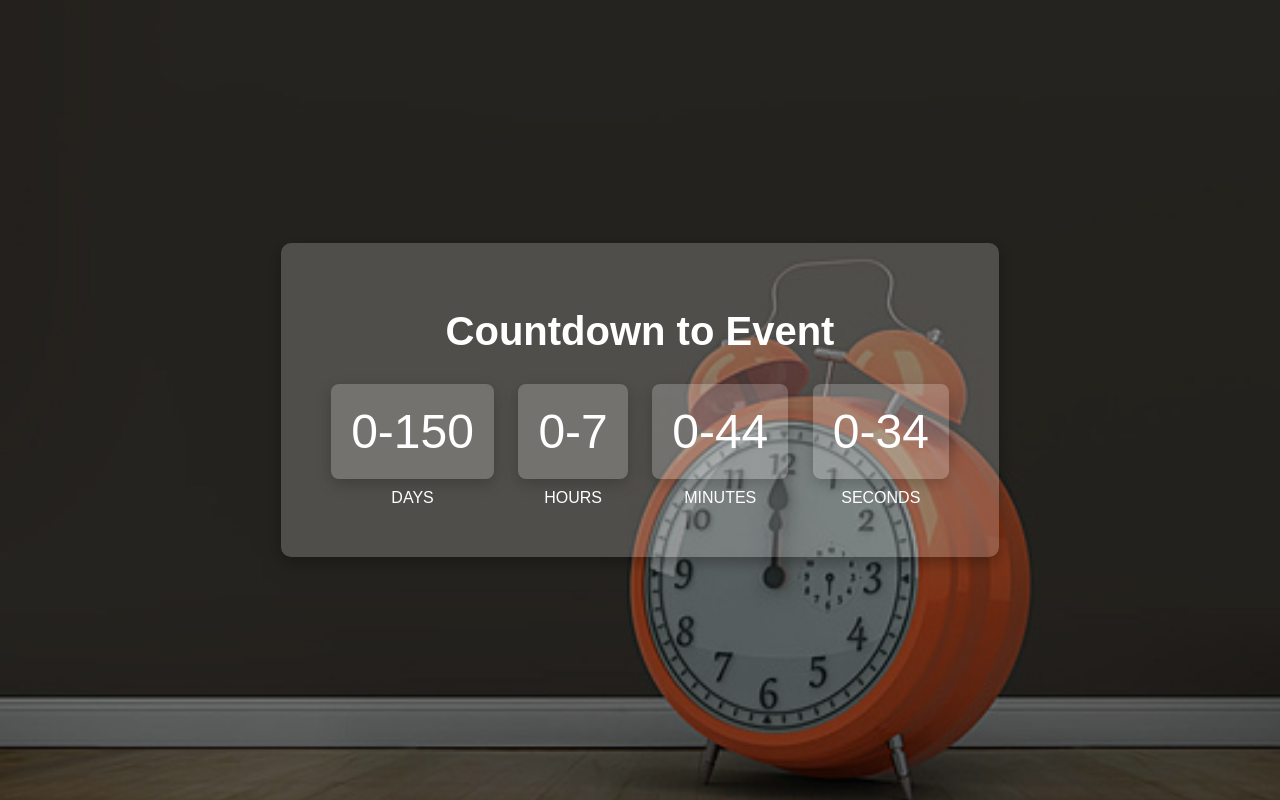
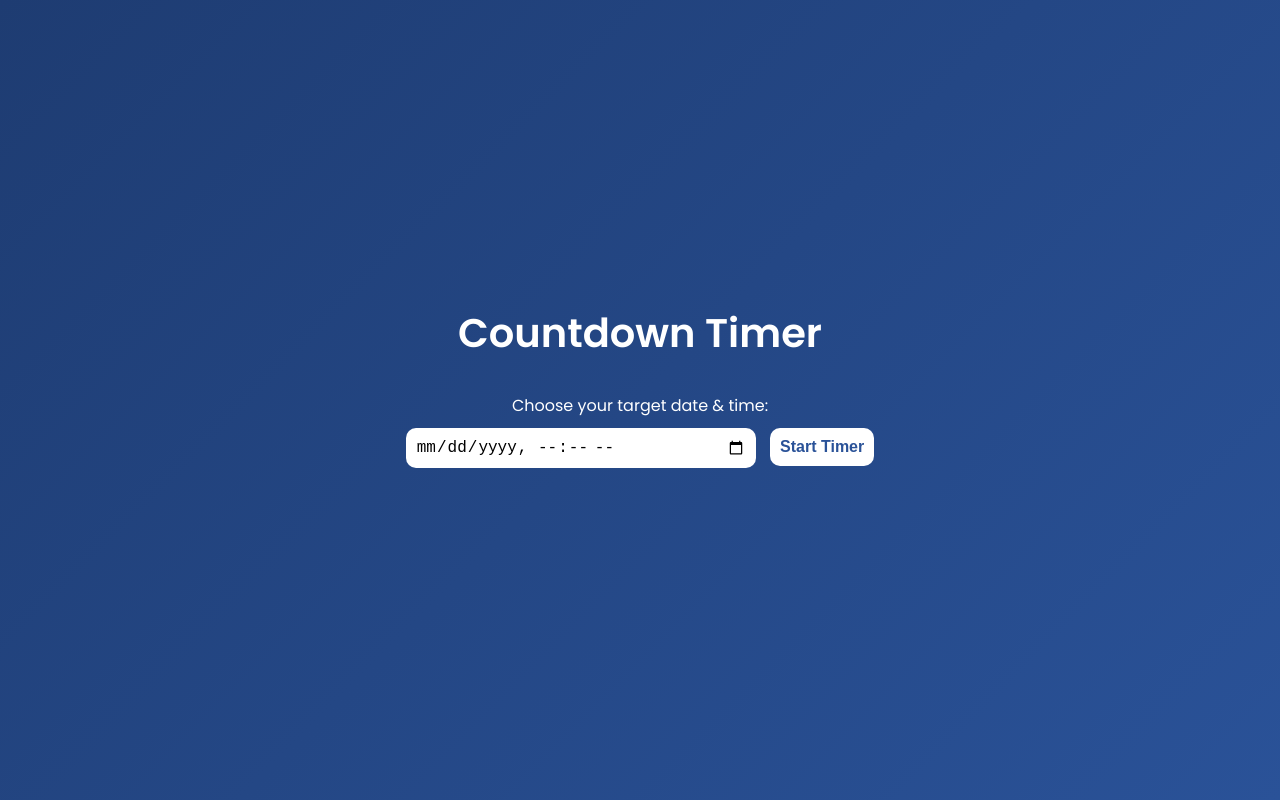
Before and after one commit to vedsneh/Countdown-timer, a plain HTML site: page index.html in a window 1280 px wide. Drawn offline with Linux system fonts and the light colour scheme.

Commit message:
Added custom date input feature to Countdown Timer

```diff
--- a/index.html
+++ b/index.html
@@ -1,32 +1,28 @@
 <!DOCTYPE html>
 <html lang="en">
 <head>
-  <meta charset="UTF-8">
-  <meta name="viewport" content="width=device-width, initial-scale=1.0">
-  <title>Countdown Timer</title>
-  <link rel="stylesheet" href="styles.css">
+  <meta charset="UTF-8" />
+  <meta name="viewport" content="width=device-width, initial-scale=1.0"/>
+  <title>Custom Countdown Timer</title>
+  <link rel="stylesheet" href="styles.css" />
 </head>
 <body>
-  <div class="countdown-container">
-    <h1>Countdown to Event</h1>
-    <div class="timer">
-      <div class="time" id="days">00</div>
-      <div class="label">Days</div>
+  <div class="container">
+    <h1>Countdown Timer</h1>
+
+    <div class="input-section">
+      <label for="datetime">Choose your target date & time:</label><br/>
+      <input type="datetime-local" id="datetime">
+      <button onclick="startCountdown()">Start Timer</button>
     </div>
-    <div class="timer">
-      <div class="time" id="hours">00</div>
-      <div class="label">Hours</div>
-    </div>
-    <div class="timer">
-      <div class="time" id="minutes">00</div>
-      <div class="label">Minutes</div>
-    </div>
-    <div class="timer">
-      <div class="time" id="seconds">00</div>
-      <div class="label">Seconds</div>
+
+    <div class="countdown" id="countdown" style="display: none;">
+      <div class="time-box"><span id="days">00</span><small>Days</small></div>
+      <div class="time-box"><span id="hours">00</span><small>Hours</small></div>
+      <div class="time-box"><span id="minutes">00</span><small>Minutes</small></div>
+      <div class="time-box"><span id="seconds">00</span><small>Seconds</small></div>
     </div>
   </div>
-
   <script src="script.js"></script>
 </body>
 </html>
--- a/script.js
+++ b/script.js
@@ -1,23 +1,51 @@
-const daysElement = document.getElementById('days');
-const hoursElement = document.getElementById('hours');
-const minutesElement = document.getElementById('minutes');
-const secondsElement = document.getElementById('seconds');
+let countdownInterval;
 
-const countdown = () => {
-  const targetDate = new Date('December 31, 2024 23:59:59').getTime();
-  const currentDate = new Date().getTime();
+function startCountdown() {
+  const input = document.getElementById("datetime").value;
+  if (!input) {
+    alert("Please select a date and time.");
+    return;
+  }
 
-  const timeLeft = targetDate - currentDate;
+  const targetDate = new Date(input).getTime();
+  const now = new Date().getTime();
 
-  const days = Math.floor(timeLeft / (1000 * 60 * 60 * 24));
-  const hours = Math.floor((timeLeft % (1000 * 60 * 60 * 24)) / (1000 * 60 * 60));
-  const minutes = Math.floor((timeLeft % (1000 * 60 * 60)) / (1000 * 60));
-  const seconds = Math.floor((timeLeft % (1000 * 60)) / 1000);
+  if (targetDate <= now) {
+    alert("Please choose a future date and time.");
+    return;
+  }
 
-  daysElement.innerText = days < 10 ? '0' + days : days;
-  hoursElement.innerText = hours < 10 ? '0' + hours : hours;
-  minutesElement.innerText = minutes < 10 ? '0' + minutes : minutes;
-  secondsElement.innerText = seconds < 10 ? '0' + seconds : seconds;
-};
+  document.getElementById("countdown").style.display = "flex";
 
-setInterval(countdown, 1000);
+  if (countdownInterval) clearInterval(countdownInterval);
+
+  countdownInterval = setInterval(() => {
+    const currentTime = new Date().getTime();
+    const gap = targetDate - currentTime;
+
+    if (gap <= 0) {
+      clearInterval(countdownInterval);
+      document.getElementById("days").innerText = "00";
+      document.getElementById("hours").innerText = "00";
+      document.getElementById("minutes").innerText = "00";
+      document.getElementById("seconds").innerText = "00";
+      alert("⏰ Countdown Complete!");
+      return;
+    }
+
+    const second = 1000,
+          minute = second * 60,
+          hour = minute * 60,
+          day = hour * 24;
+
+    const d = Math.floor(gap / day);
+    const h = Math.floor((gap % day) / hour);
+    const m = Math.floor((gap % hour) / minute);
+    const s = Math.floor((gap % minute) / second);
+
+    document.getElementById("days").innerText = d.toString().padStart(2, '0');
+    document.getElementById("hours").innerText = h.toString().padStart(2, '0');
+    document.getElementById("minutes").innerText = m.toString().padStart(2, '0');
+    document.getElementById("seconds").innerText = s.toString().padStart(2, '0');
+  }, 1000);
+}
--- a/styles.css
+++ b/styles.css
@@ -1,59 +1,90 @@
+@import url('https://fonts.googleapis.com/css2?family=Poppins:wght@400;600&display=swap');
+
+* {
+  margin: 0;
+  padding: 0;
+  box-sizing: border-box;
+}
+
 body {
-  font-family: 'Arial', sans-serif;
+  background: linear-gradient(135deg, #1e3c72, #2a5298);
+  color: #fff;
+  font-family: 'Poppins', sans-serif;
   display: flex;
   justify-content: center;
   align-items: center;
   height: 100vh;
-  margin: 0;
-  background: url('clock.jpg') no-repeat center center fixed; /* Replace with your HTTPS URL */
-  background-size: cover;
-  position: relative;
+  text-align: center;
+  padding: 20px;
 }
 
-body::before {
-  content: "";
-  position: absolute;
-  top: 0;
-  left: 0;
+.container {
+  max-width: 500px;
   width: 100%;
-  height: 100%;
-  background: rgba(0, 0, 0, 0.5); /* Dark overlay for better text readability */
-  z-index: 1;
-}
-
-.countdown-container {
-  position: relative;
-  z-index: 2;
-  text-align: center;
-  background: rgba(255, 255, 255, 0.2);
-  padding: 40px;
-  border-radius: 10px;
-  box-shadow: 0px 5px 15px rgba(0, 0, 0, 0.3);
 }
 
 h1 {
   font-size: 2.5rem;
-  margin-bottom: 20px;
-  color: #fff;
+  margin-bottom: 30px;
 }
 
-.timer {
-  display: inline-block;
-  margin: 10px;
+.input-section {
+  margin-bottom: 30px;
 }
 
-.time {
-  font-size: 3rem;
-  padding: 20px;
-  background: rgba(255, 255, 255, 0.2);
-  border-radius: 8px;
-  box-shadow: 0px 5px 15px rgba(0, 0, 0, 0.2);
-  color: #fff;
+.input-section input,
+.input-section button {
+  padding: 10px;
+  font-size: 1rem;
+  border: none;
+  border-radius: 10px;
+  margin-top: 10px;
 }
 
-.label {
-  margin-top: 10px;
-  font-size: 1rem;
-  text-transform: uppercase;
-  color: #fff;
+.input-section input {
+  width: 70%;
 }
+
+.input-section button {
+  background-color: #ffffff;
+  color: #2a5298;
+  font-weight: bold;
+  cursor: pointer;
+  margin-left: 10px;
+  transition: background-color 0.3s;
+}
+
+.input-section button:hover {
+  background-color: #ddd;
+}
+
+.countdown {
+  display: flex;
+  gap: 20px;
+  justify-content: center;
+  flex-wrap: wrap;
+}
+
+.time-box {
+  background: rgba(255, 255, 255, 0.1);
+  padding: 20px;
+  border-radius: 15px;
+  min-width: 100px;
+  box-shadow: 0 4px 15px rgba(0, 0, 0, 0.2);
+  transition: transform 0.3s ease;
+}
+
+.time-box:hover {
+  transform: scale(1.05);
+}
+
+.time-box span {
+  font-size: 2.2rem;
+  font-weight: 600;
+  display: block;
+}
+
+.time-box small {
+  font-size: 0.9rem;
+  opacity: 0.8;
+}
```
